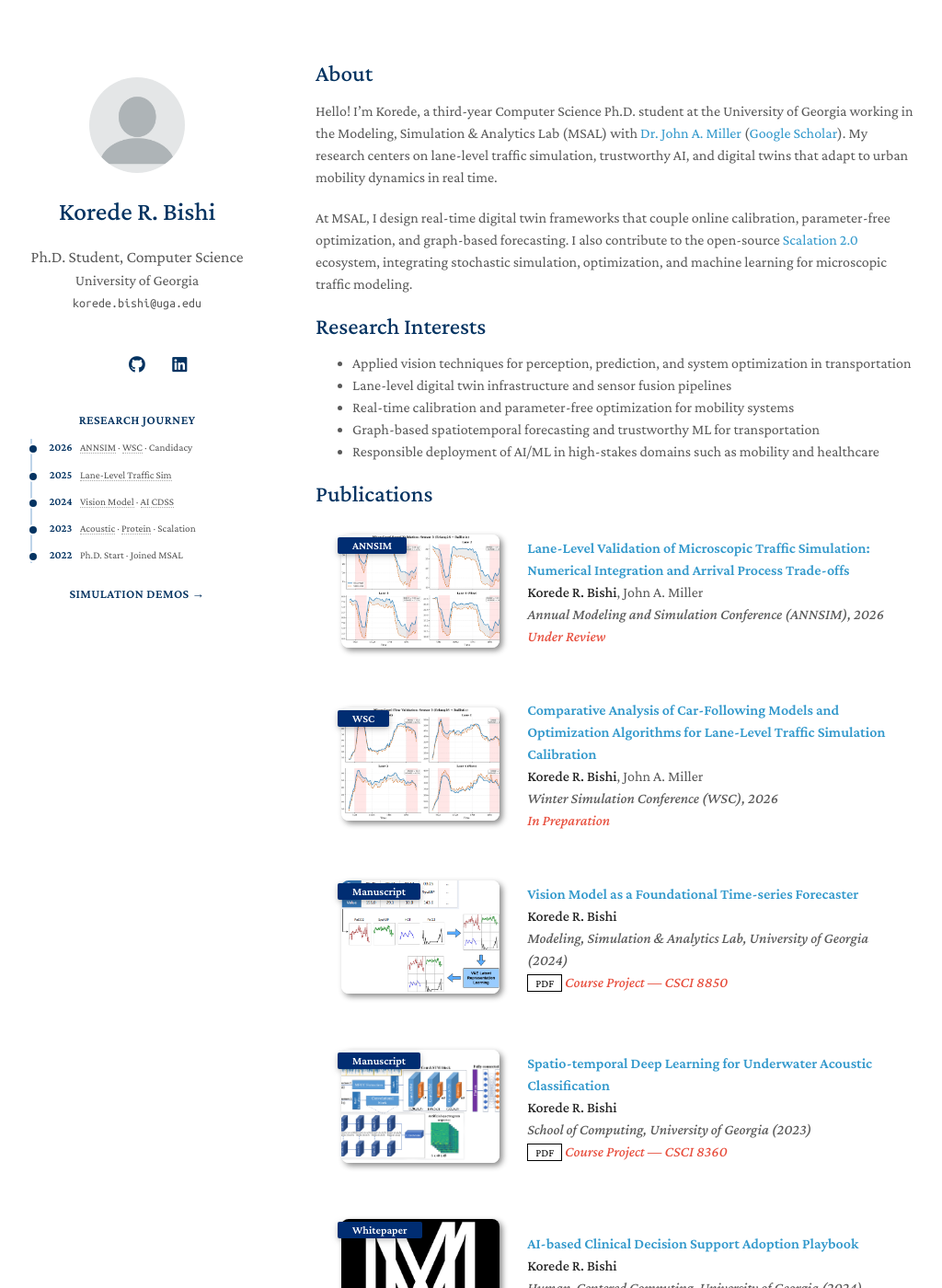
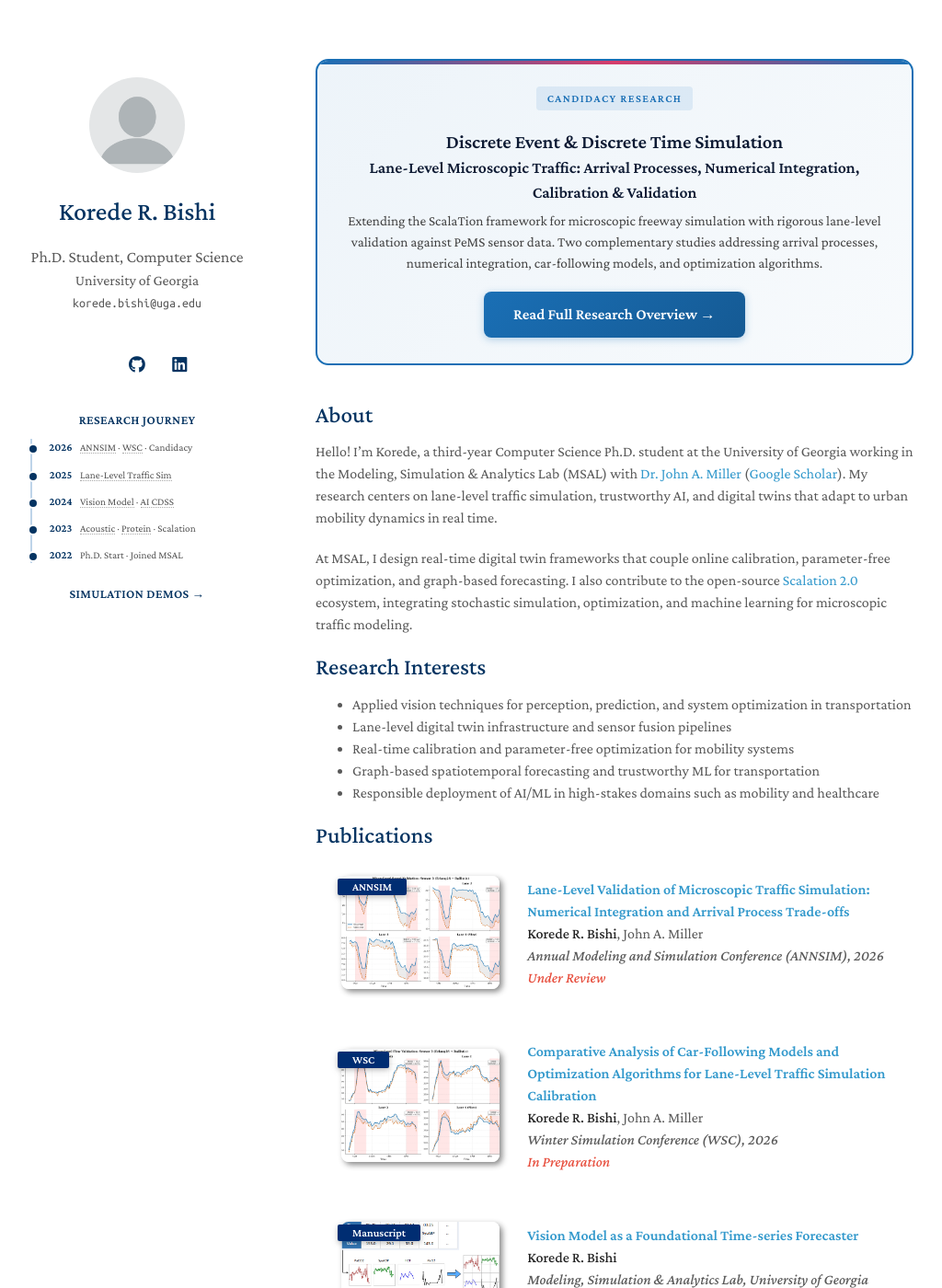
Before and after one commit to koredebishi/koredebishi.github.io, a Jekyll site: the page built from index.md, in a window 1280 px wide and 1400 px high. Shown: the whole window at 92% size, without its empty margins (127-1151 px from the left). Built offline with Jekyll 4.4.1, drawn with Linux system fonts in a browser that asks for light colours; nearby versions of some CDN libraries; a style sheet for code colours, icons or effects is not loaded; our own code applies the rules of GitHub Pages for plain Markdown files; some of the changed text lies outside the part shown.

Commit message:
update with reseach.md

```diff
--- a/_sass/minimal-light.scss
+++ b/_sass/minimal-light.scss
@@ -926,3 +926,104 @@ footer {
   display:none;
   font-family: monospace;
 }
+
+/* --- Research banner callout --- */
+.research-banner {
+  margin: 0 0 2.5rem;
+  padding: 1.75rem 2rem;
+  border: 2px solid #1a6fb5;
+  border-radius: 14px;
+  background: linear-gradient(135deg, rgba(26, 111, 181, 0.08) 0%, rgba(26, 111, 181, 0.03) 100%);
+  text-align: center;
+  position: relative;
+  overflow: hidden;
+}
+
+.research-banner::before {
+  content: '';
+  position: absolute;
+  top: 0; left: 0;
+  width: 100%; height: 4px;
+  background: linear-gradient(90deg, #1a6fb5, #d63c6b, #1a6fb5);
+}
+
+.research-banner-label {
+  display: inline-block;
+  font-size: 0.75rem;
+  font-weight: 700;
+  letter-spacing: 0.12em;
+  text-transform: uppercase;
+  color: #1a6fb5;
+  background: rgba(26, 111, 181, 0.1);
+  padding: 0.25rem 0.75rem;
+  border-radius: 4px;
+  margin-bottom: 0.75rem;
+}
+
+.research-banner h3 {
+  margin: 0.5rem 0 0.5rem;
+  font-size: 1.3rem;
+  font-weight: 700;
+  color: #0d1a33;
+  line-height: 1.3;
+}
+
+.research-banner p {
+  margin: 0 0 1.25rem;
+  font-size: 0.95rem;
+  color: #444;
+  line-height: 1.5;
+}
+
+.research-banner-btn {
+  display: inline-block;
+  padding: 0.75rem 2rem;
+  font-size: 1.05rem;
+  font-weight: 700;
+  color: #fff;
+  background: linear-gradient(135deg, #1a6fb5, #155a94);
+  border-radius: 8px;
+  text-decoration: none;
+  transition: all 0.2s ease;
+  box-shadow: 0 2px 8px rgba(26, 111, 181, 0.3);
+}
+
+.research-banner-btn:hover {
+  background: linear-gradient(135deg, #155a94, #0e4a7a);
+  box-shadow: 0 4px 14px rgba(26, 111, 181, 0.4);
+  transform: translateY(-1px);
+  color: #fff;
+  text-decoration: none;
+}
+
+.research-banner-btn::after {
+  content: ' \2192';
+}
+
+@media (prefers-color-scheme: dark) {
+  .research-banner {
+    border-color: rgba(100, 180, 255, 0.4);
+    background: linear-gradient(135deg, rgba(26, 111, 181, 0.18) 0%, rgba(26, 111, 181, 0.06) 100%);
+  }
+
+  .research-banner-label {
+    color: #6ab4ff;
+    background: rgba(106, 180, 255, 0.15);
+  }
+
+  .research-banner h3 {
+    color: #f0f0f0;
+  }
+
+  .research-banner p {
+    color: #bbb;
+  }
+
+  .research-banner-btn {
+    background: linear-gradient(135deg, #2a8fd4, #1a6fb5);
+  }
+
+  .research-banner-btn:hover {
+    background: linear-gradient(135deg, #3aa0e8, #2a8fd4);
+  }
+}
--- a/index.md
+++ b/index.md
@@ -1,6 +1,13 @@
 ---
 layout: homepage
 ---
+
+<div class="research-banner">
+  <div class="research-banner-label">Candidacy Research</div>
+  <h3>Discrete Event &amp; Discrete Time Simulation<br><span style="font-size:0.85em; font-weight:600;">Lane-Level Microscopic Traffic: Arrival Processes, Numerical Integration, Calibration &amp; Validation</span></h3>
+  <p>Extending the ScalaTion framework for microscopic freeway simulation with rigorous lane-level validation against PeMS sensor data. Two complementary studies addressing arrival processes, numerical integration, car-following models, and optimization algorithms.</p>
+  <a class="research-banner-btn" href="/research/">Read Full Research Overview</a>
+</div>
 
 ## About
 
@@ -27,20 +34,6 @@ At MSAL, I design real-time digital twin frameworks that couple online calibrati
 
 {% include_relative _includes/services.md %}
 
-## Opportunities & Collaborations
-
-
-<div class="opportunities-callout">
-  <p><strong>Looking for Data Science, Machine Learning, and Research Scientist/Analyst Positions.</strong> I am actively seeking opportunities in <span class="accent-keyword">data-driven modeling</span>, <span class="accent-keyword">spatiotemporal learning</span>, <span class="accent-keyword">multi-modal perception</span>, and <span class="accent-keyword">generative modeling</span> for intelligent systems.</p>
-  <p>My current work focuses on <span class="accent-keyword">lane-level digital twins</span>, <span class="accent-keyword">sensor fusion pipelines</span>, <span class="accent-keyword">graph-based forecasting</span>, and <span class="accent-keyword">trustworthy ML for transportation</span>. Feel free to reach out if you're interested in collaboration or potential roles!</p>
-  <p><a class="opportunities-link" href="mailto:korede.bishi@uga.edu">korede.bishi@uga.edu</a></p>
-</div>
-
-## Certifications
-
-- [DeepLearning.AI — Neural Networks and Deep Learning](https://coursera.org/verify/1V8OP0C1JOPT)
-- [DeepLearning.AI — Improving Deep Neural Networks: Hyperparameter Tuning, Regularization and Optimization](https://coursera.org/verify/NANMU1733ILS)
-
 ## Stay in Touch
 
 [LinkedIn](https://www.linkedin.com/in/koredebishi/) · [ORCID](https://orcid.org/0009-0003-4123-4428) · [GitHub](https://github.com/koredebishi) · [Email](mailto:korede.bishi01@gmail.com)
```
Also changed, not shown: research.md (added, +134 -0 lines), demos/devs-queue/index.html (line endings or trailing spaces), demos/index.html (line endings or trailing spaces), 1 other file.
